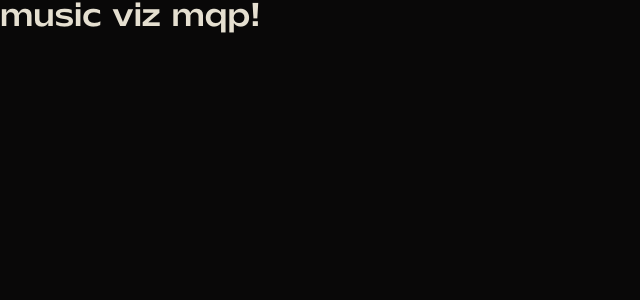
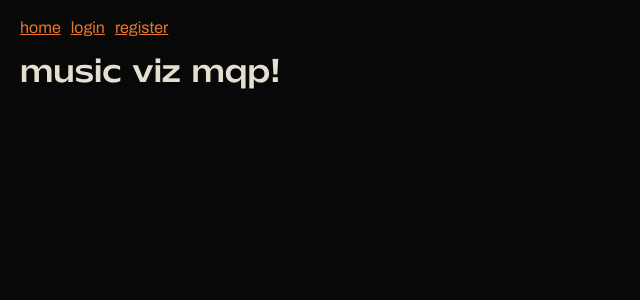
Before and after one commit to Music-Visualization-MQP/frontend, a SvelteKit app: page / in a window 1280 px wide. Shown: the top 300 px of the page, without its empty margins (0-640 px from the left). Built offline with nearby package versions, Linux system fonts and the light colour scheme; no server answers.

Commit message:
Created basic navigation menu

```diff
--- a/src/routes/(home)/+page.svelte
+++ b/src/routes/(home)/+page.svelte
@@ -1 +1,22 @@
-<h1>music viz mqp!</h1>
+<div id="content">
+    <ul>
+        <li><a href="/">home</a></li>
+        <li><a href="/login">login</a></li>
+        <li><a href="/register">register</a></li>
+    </ul>
+    <h1>music viz mqp!</h1>
+</div>
+
+<style>
+    #content {
+        margin: 20px;
+        display: flex;
+        flex-direction: column;
+        gap: 20px;
+    }
+
+    ul {
+        display: flex;
+        gap: 10px;
+    }
+</style>
```
